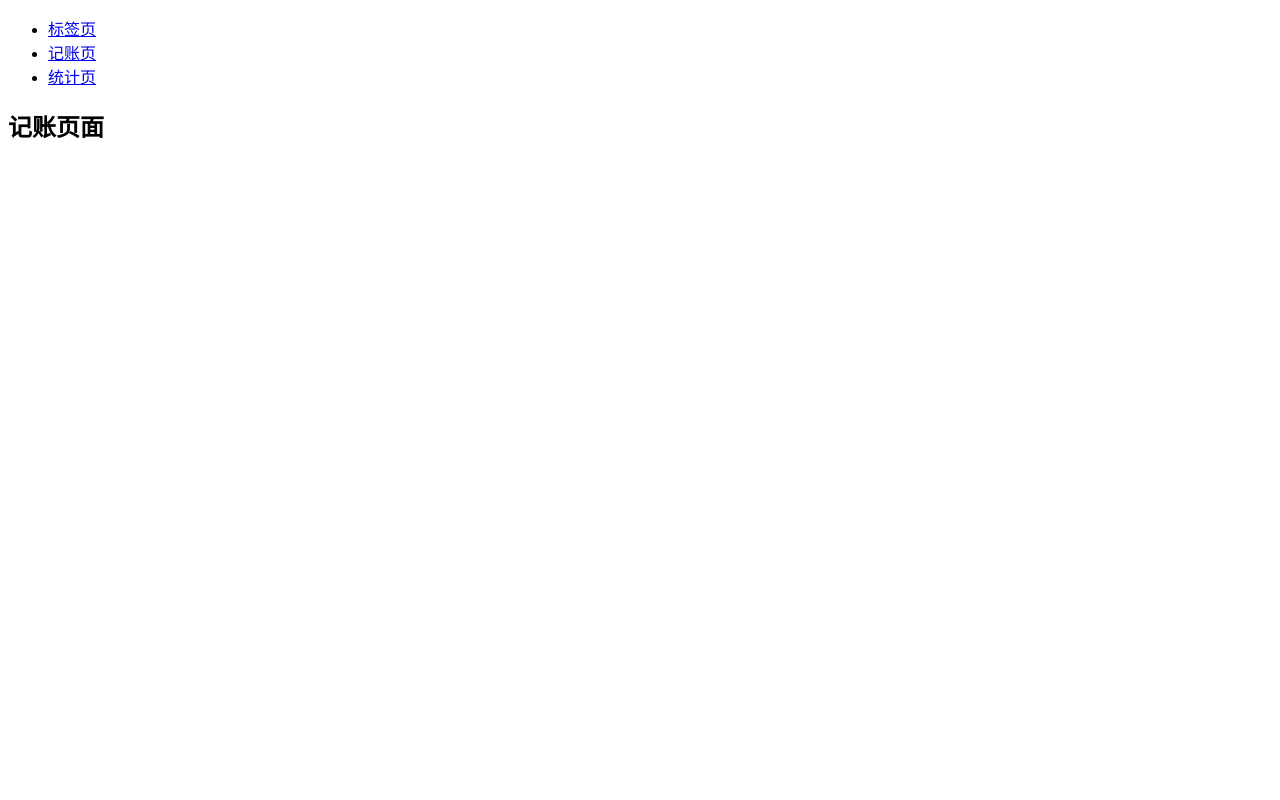
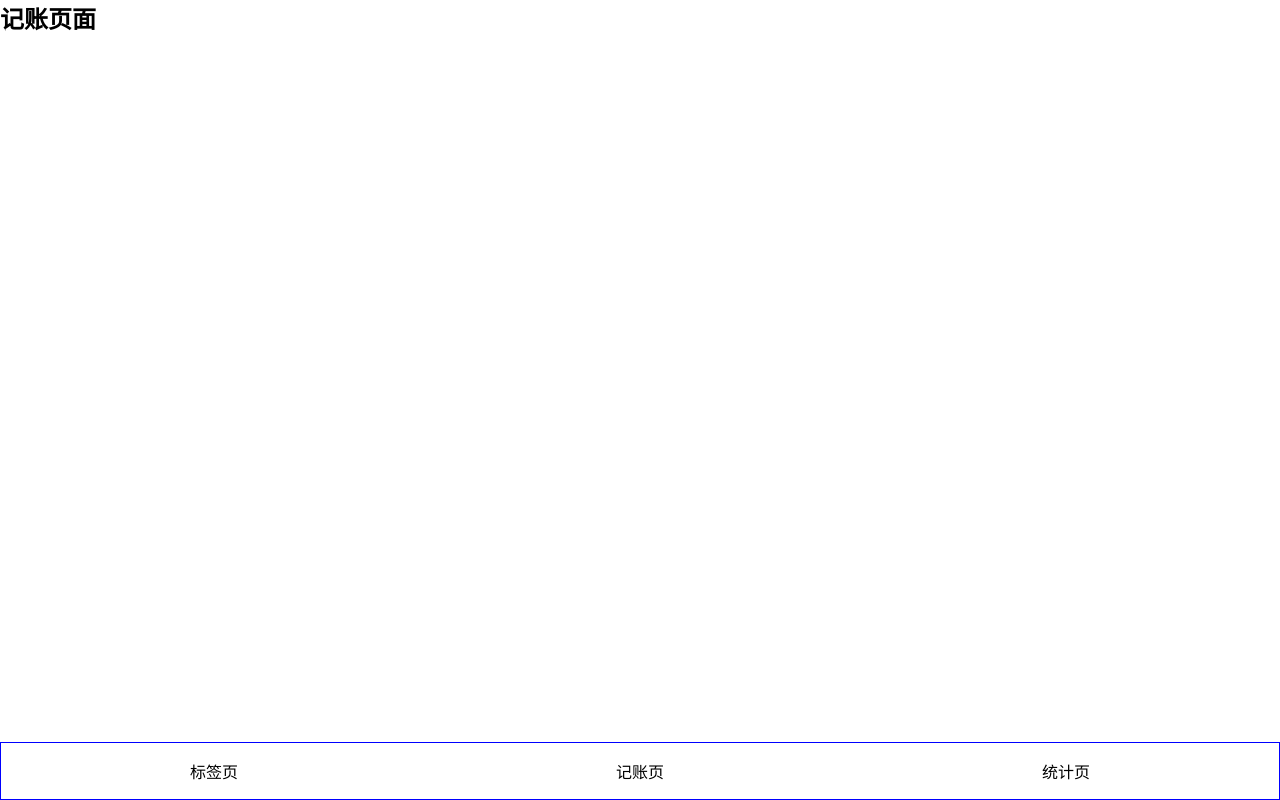
Before and after one commit to tang-xuan11/morney-react, a React (Create React App) app: page /#/money in a window 1280 px wide. Built offline with nearby package versions, Linux system fonts and the light colour scheme.

Commit message:
导航栏布局搞定

```diff
--- a/src/App.tsx
+++ b/src/App.tsx
@@ -7,12 +7,49 @@ import {
   Link,
   Redirect,
 } from "react-router-dom";
+import styled from "styled-components";
 
+const Wrapper = styled.div`
+  height: 100vh;
+  display: flex;
+  flex-direction: column;
+`;
+const Main = styled.div`
+  flex-grow: 1;
+`;
+const Nav = styled.nav`
+  border: 1px solid blue;
+  > ul {
+    display: flex;
+    > li {
+      width: 33.333%;
+      text-align: center;
+      padding: 16px;
+    }
+  }
+`;
 function App() {
   return (
     <Router>
-      <div>
-        <nav>
+      <Wrapper>
+        <Main>
+          <Switch>
+            <Route path="/tags">
+              <Tags />
+            </Route>
+            <Route path="/money">
+              <Money />
+            </Route>
+            <Route path="/statistics">
+              <Statistics />
+            </Route>
+            <Redirect exact from="/" to="/money" />
+            <Route path="*">
+              <NoMatch />
+            </Route>
+          </Switch>
+        </Main>
+        <Nav>
           <ul>
             <li>
               <Link to="/tags">标签页</Link>
@@ -24,24 +61,8 @@ function App() {
               <Link to="/statistics">统计页</Link>
             </li>
           </ul>
-        </nav>
-
-        <Switch>
-          <Route path="/tags">
-            <Tags />
-          </Route>
-          <Route path="/money">
-            <Money />
-          </Route>
-          <Route path="/statistics">
-            <Statistics />
-          </Route>
-          <Redirect exact from="/" to="/money" />
-          <Route path="*">
-            <NoMatch />
-          </Route>
-        </Switch>
-      </div>
+        </Nav>
+      </Wrapper>
     </Router>
   );
 }
--- /dev/null
+++ b/src/index.scss
@@ -0,0 +1,8 @@
+@import-normalize;
+
+*{margin: 0;padding: 0;}
+*{box-sizing: border-box;}
+*::after{box-sizing: border-box;}
+*::before{box-sizing: border-box;}
+ul,ol{list-style: none;}
+a{text-decoration: none;color: inherit;}
--- a/src/index.tsx
+++ b/src/index.tsx
@@ -1,7 +1,7 @@
 import React from 'react';
 import ReactDOM from 'react-dom';
 import App from './App';
-
+import 'index.scss'
 
 ReactDOM.render(
   <React.StrictMode>
```
